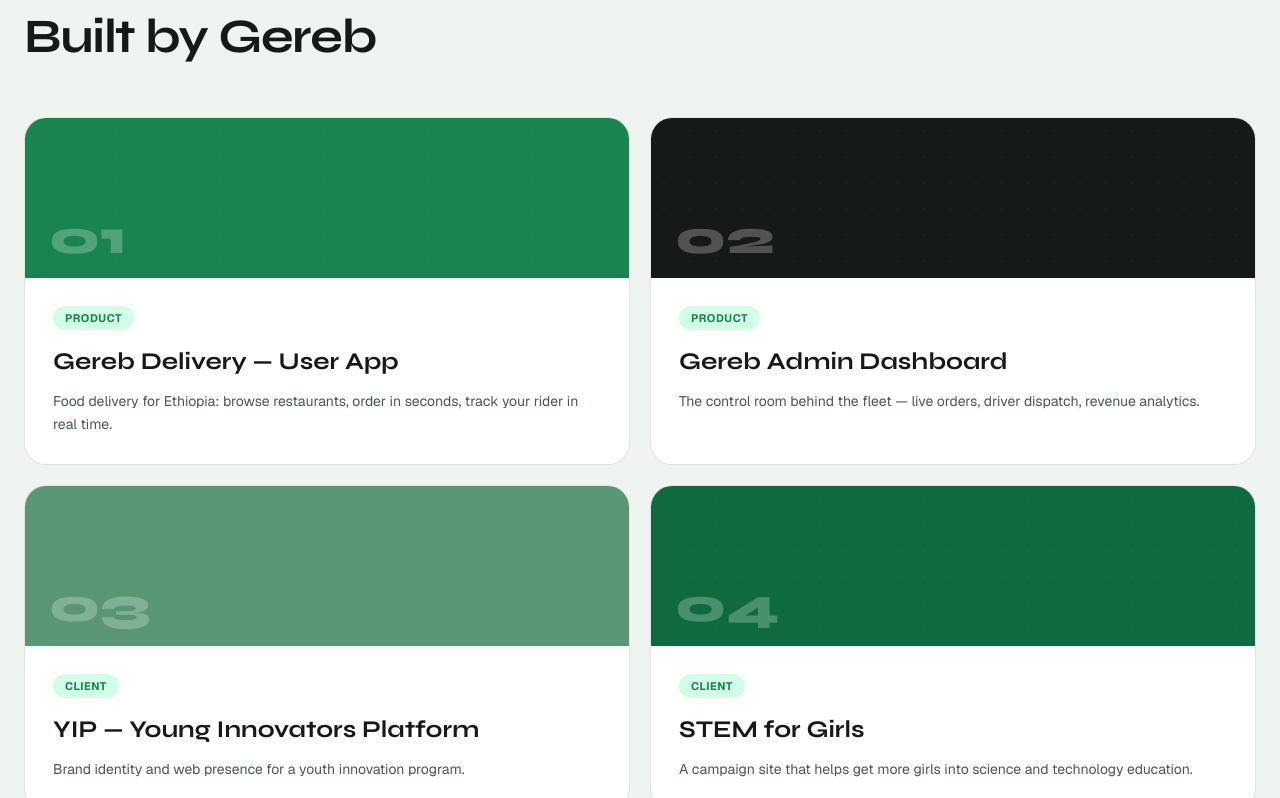
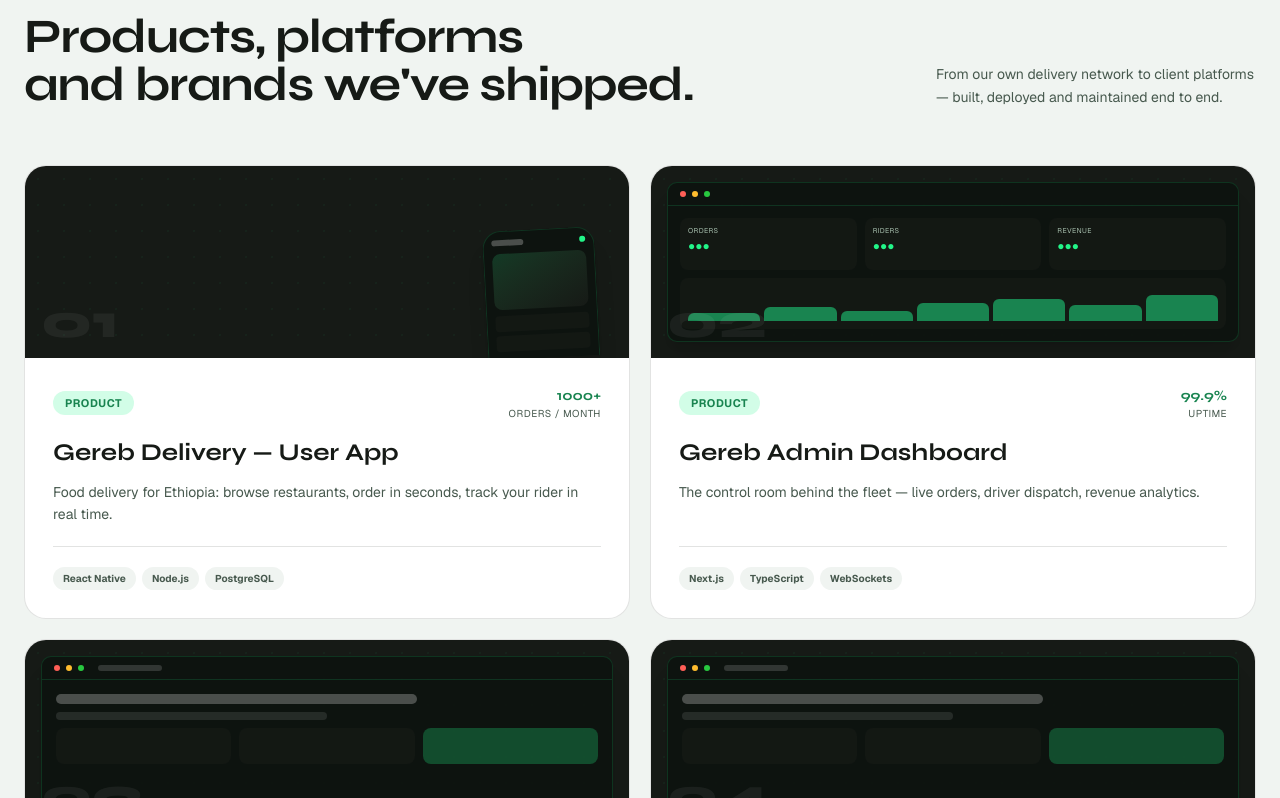
Before and after one commit to ABEL-1010/Gereb-marketing, a Next.js app: page / in a window 1280 px wide. Shown: the part 3042-3840 px from the top of the page. Built offline with nearby package versions, Linux system fonts and the light colour scheme.

Commit message:
Feat: selected works section

```diff
--- a/app/page.tsx
+++ b/app/page.tsx
@@ -22,25 +22,33 @@
     tag: "Product",
     title: "Gereb Delivery — User App",
     desc: "Food delivery for Ethiopia: browse restaurants, order in seconds, track your rider in real time.",
-    accent: "bg-green",
+    metric: ["1000+", "orders / month"],
+    stack: ["React Native", "Node.js", "PostgreSQL"],
+    kind: "app" as const,
   },
   {
     tag: "Product",
     title: "Gereb Admin Dashboard",
     desc: "The control room behind the fleet — live orders, driver dispatch, revenue analytics.",
-    accent: "bg-night",
+    metric: ["99.9%", "uptime"],
+    stack: ["Next.js", "TypeScript", "WebSockets"],
+    kind: "dashboard" as const,
   },
   {
     tag: "Client",
     title: "YIP — Young Innovators Platform",
-    desc: "Brand identity and web presence for a youth innovation program.",
-    accent: "bg-sage",
+    desc: "Brand identity and web presence for a youth innovation program reaching students nationwide.",
+    metric: ["Brand", "+ Web"],
+    stack: ["Next.js", "Figma", "Tailwind"],
+    kind: "web" as const,
   },
   {
     tag: "Client",
     title: "STEM for Girls",
     desc: "A campaign site that helps get more girls into science and technology education.",
-    accent: "bg-green-2",
+    metric: ["Brand", "+ Web"],
+    stack: ["Next.js", "Figma", "CMS"],
+    kind: "web" as const,
   },
 ];
 
@@ -492,36 +500,137 @@
       <section className="bg-mist text-night">
         <div className="mx-auto max-w-7xl px-5 py-24 sm:px-6">
           <Reveal>
+            <div className="flex flex-wrap items-end justify-between gap-6">
+              <div>
                 <p className="text-xs font-bold uppercase tracking-[0.2em] text-green">
                   Selected work
                 </p>
                 <h2 className="mt-3 font-display text-4xl font-bold tracking-tight sm:text-5xl">
-              Built by Gereb
+                  Products, platforms
+                  <br />
+                  and brands we&apos;ve shipped.
                 </h2>
+              </div>
+              <p className="max-w-xs text-sm leading-relaxed text-smoke">
+                From our own delivery network to client platforms — built,
+                deployed and maintained end to end.
+              </p>
+            </div>
           </Reveal>
 
           <div className="mt-14 grid gap-5 sm:grid-cols-2">
             {portfolio.map((p, i) => (
               <Reveal key={p.title} delay={(i % 2) * 90}>
                 <article className="group flex h-full flex-col overflow-hidden rounded-3xl border border-[var(--hairline-light)] bg-paper transition-all duration-300 hover:-translate-y-1.5 hover:shadow-xl hover:shadow-night/10">
-                  <div
-                    className={`relative h-40 ${p.accent} transition-transform duration-500`}
-                  >
-                    <div className="map-grid absolute inset-0 opacity-40" />
-                    <span className="absolute bottom-4 left-6 font-display text-5xl font-extrabold text-paper/25 transition-transform duration-300 group-hover:scale-110">
+                  {/* ---------- mockup preview ---------- */}
+                  <div className="relative h-48 overflow-hidden bg-night">
+                    <div className="map-grid absolute inset-0 opacity-30" />
+
+                    {p.kind === "dashboard" && (
+                      <div className="absolute inset-4 flex flex-col overflow-hidden rounded-lg border border-[var(--hairline-dark)] bg-forest/90 shadow-xl transition-transform duration-500 group-hover:scale-[1.03]">
+                        <div className="flex items-center gap-1.5 border-b border-[var(--hairline-dark)] px-3 py-2">
+                          <span className="h-1.5 w-1.5 rounded-full bg-[#ff5f57]" />
+                          <span className="h-1.5 w-1.5 rounded-full bg-[#febc2e]" />
+                          <span className="h-1.5 w-1.5 rounded-full bg-[#28c840]" />
+                        </div>
+                        <div className="grid flex-1 grid-cols-3 gap-2 p-3">
+                          <div className="col-span-3 grid grid-cols-3 gap-2">
+                            {["Orders", "Riders", "Revenue"].map((l) => (
+                              <div key={l} className="rounded-md bg-night/70 p-2">
+                                <p className="text-[7px] uppercase tracking-wider text-fog">
+                                  {l}
+                                </p>
+                                <p className="mt-0.5 font-display text-xs font-bold text-mint">
+                                  ●●●
+                                </p>
+                              </div>
+                            ))}
+                          </div>
+                          <div className="col-span-3 flex items-end gap-1 rounded-md bg-night/70 p-2">
+                            {[8, 14, 10, 18, 22, 16, 26].map((h, bi) => (
+                              <span
+                                key={bi}
+                                className="w-full rounded-t-sm bg-green"
+                                style={{ height: `${h}px` }}
+                              />
+                            ))}
+                          </div>
+                        </div>
+                      </div>
+                    )}
+
+                    {p.kind === "app" && (
+                      <div className="absolute bottom-0 right-8 w-28 -rotate-3 rounded-t-2xl border border-b-0 border-[var(--hairline-dark)] bg-forest/95 p-2 shadow-xl transition-transform duration-500 group-hover:-translate-y-1.5 group-hover:rotate-0">
+                        <div className="flex items-center justify-between">
+                          <span className="h-1.5 w-8 rounded-full bg-paper/25" />
+                          <span className="h-1.5 w-1.5 rounded-full bg-mint" />
+                        </div>
+                        <div className="mt-2 h-14 rounded-md bg-gradient-to-br from-green/35 to-night" />
+                        <div className="mt-1.5 space-y-1">
+                          <span className="block h-4 rounded bg-night/70" />
+                          <span className="block h-4 rounded bg-night/70" />
+                        </div>
+                      </div>
+                    )}
+
+                    {p.kind === "web" && (
+                      <div className="absolute inset-4 overflow-hidden rounded-lg border border-[var(--hairline-dark)] bg-forest/90 shadow-xl transition-transform duration-500 group-hover:scale-[1.03]">
+                        <div className="flex items-center gap-1.5 border-b border-[var(--hairline-dark)] px-3 py-2">
+                          <span className="h-1.5 w-1.5 rounded-full bg-[#ff5f57]" />
+                          <span className="h-1.5 w-1.5 rounded-full bg-[#febc2e]" />
+                          <span className="h-1.5 w-1.5 rounded-full bg-[#28c840]" />
+                          <span className="ml-2 h-1.5 w-16 rounded-full bg-paper/15" />
+                        </div>
+                        <div className="space-y-2 p-3.5">
+                          <span className="block h-2.5 w-2/3 rounded-full bg-paper/25" />
+                          <span className="block h-2 w-1/2 rounded-full bg-paper/10" />
+                          <div className="mt-2 grid grid-cols-3 gap-2">
+                            <span className="h-9 rounded-md bg-night/70" />
+                            <span className="h-9 rounded-md bg-night/70" />
+                            <span className="h-9 rounded-md bg-mint/25" />
+                          </div>
+                        </div>
+                      </div>
+                    )}
+
+                    <span className="absolute bottom-3 left-4 font-display text-5xl font-extrabold text-paper/[0.06]">
                       {String(i + 1).padStart(2, "0")}
                     </span>
                   </div>
+
+                  {/* ---------- content ---------- */}
                   <div className="flex flex-1 flex-col p-7">
-                    <span className="self-start rounded-full bg-mint/20 px-3 py-1 text-[11px] font-bold uppercase tracking-wider text-green">
+                    <div className="flex flex-wrap items-center justify-between gap-3">
+                      <span className="rounded-full bg-mint/20 px-3 py-1 text-[11px] font-bold uppercase tracking-wider text-green">
                         {p.tag}
                       </span>
+                      <div className="text-right">
+                        <p className="font-display text-sm font-bold text-green">
+                          {p.metric[0]}
+                        </p>
+                        <p className="text-[10px] uppercase tracking-wider text-smoke">
+                          {p.metric[1]}
+                        </p>
+                      </div>
+                    </div>
+
                     <h3 className="mt-4 font-display text-2xl font-bold">
                       {p.title}
                     </h3>
                     <p className="mt-3 flex-1 text-sm leading-relaxed text-smoke">
                       {p.desc}
                     </p>
+
+                    <div className="mt-5 flex flex-wrap gap-1.5 border-t border-[var(--hairline-light)] pt-5">
+                      {p.stack.map((s) => (
+                        <span
+                          key={s}
+                          className="rounded-full bg-mist px-2.5 py-1 text-[10px] font-bold text-smoke"
+                        >
+                          {s}
+                        </span>
+                      ))}
+                    </div>
                   </div>
                 </article>
               </Reveal>
--- a/components/LogoLoop.tsx
+++ b/components/LogoLoop.tsx
@@ -203,7 +203,7 @@
     direction = 'left',
     width = '100%',
     logoHeight = 28,
-    gap = 2,
+    gap = 32,
     pauseOnHover,
     hoverSpeed,
     fadeOut = false,
```
Lines whose indentation alone changed are shown as unchanged.
